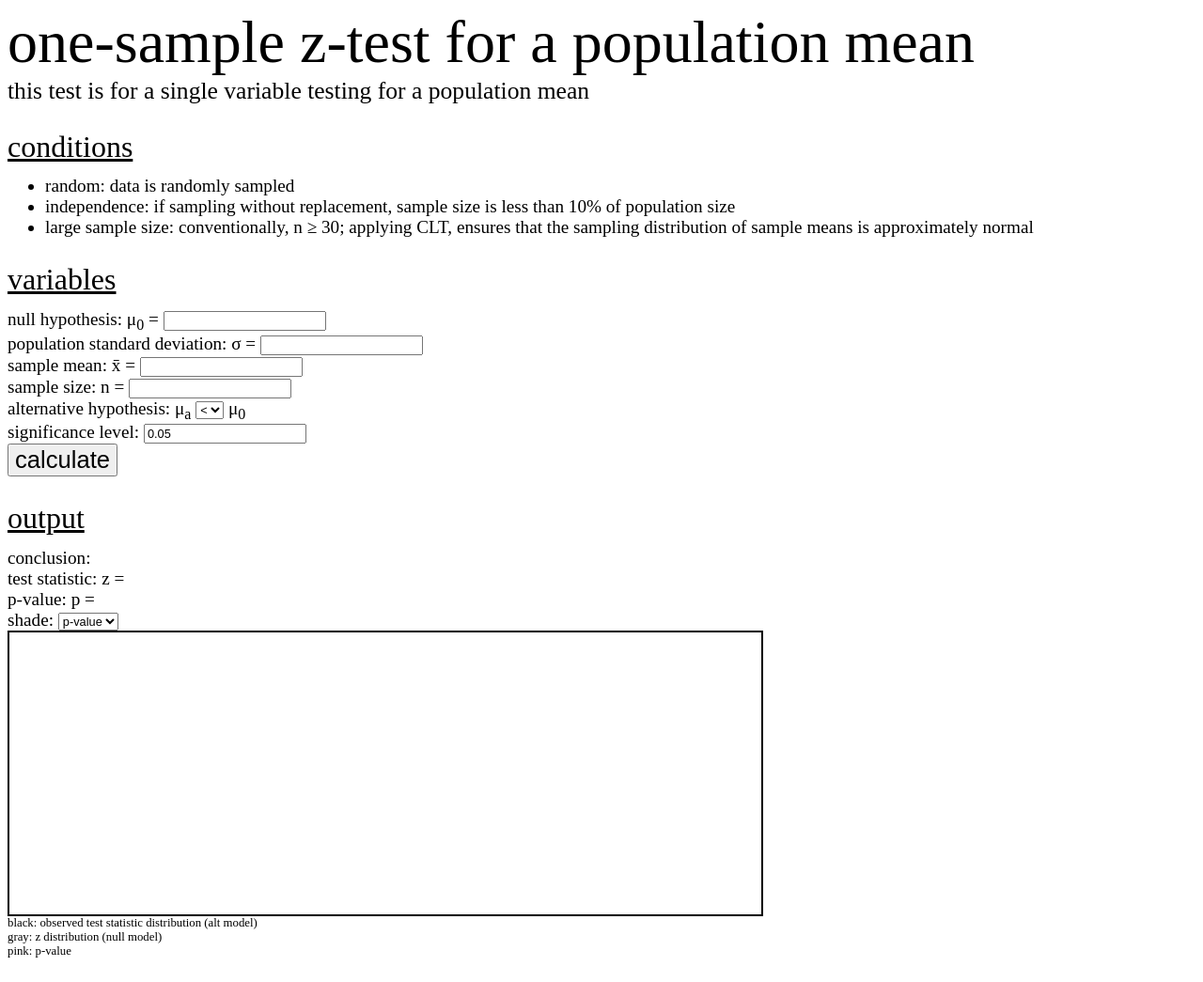
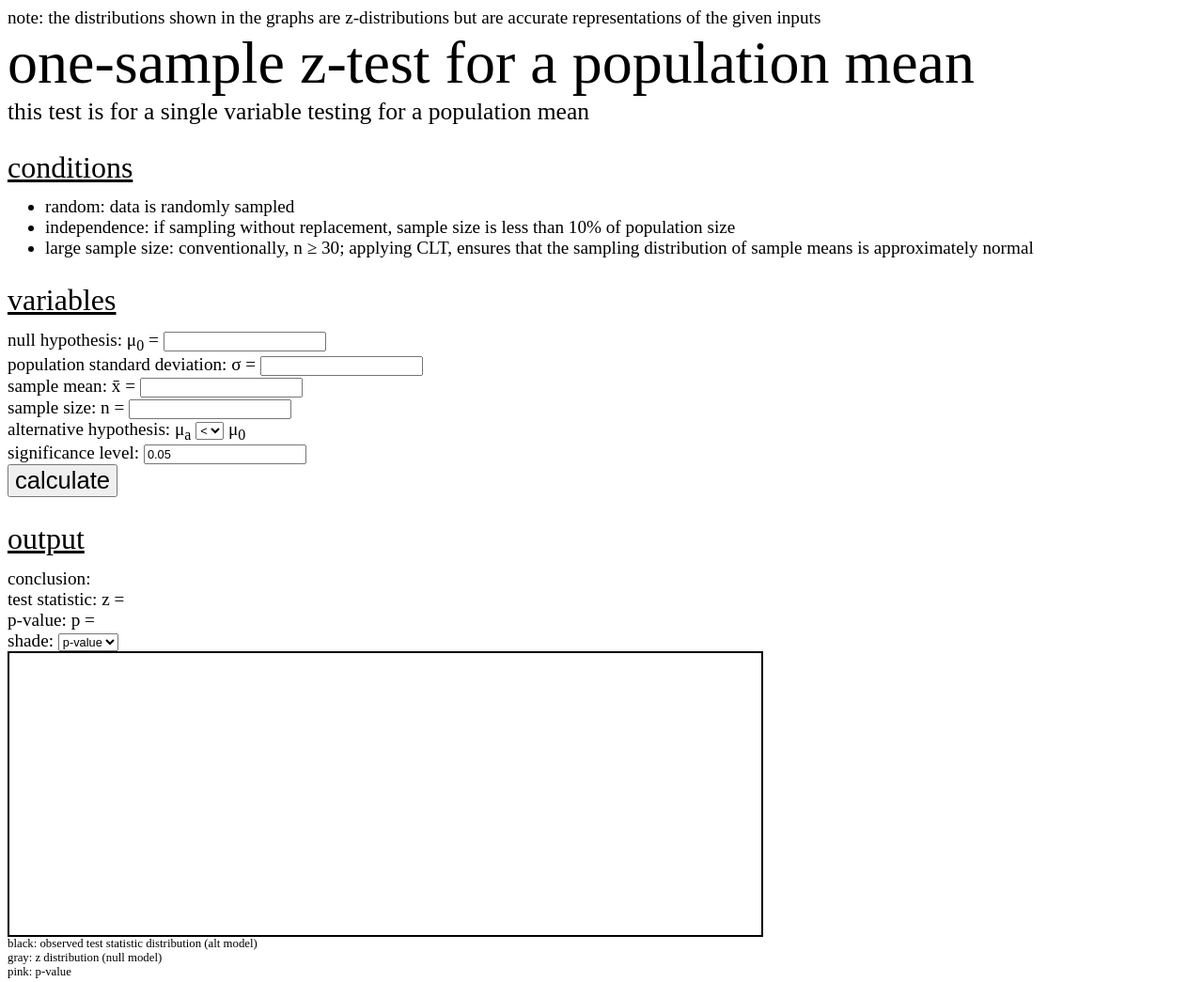
Before and after one commit to j-ackyao/stat-calc, a plain HTML site: page z-test.html in a window 1280 px wide. Shown: the top 1045 px of the page at 94% size. Drawn offline with nearby package versions, Linux system fonts and the light colour scheme.

Commit message:
added side note to the graphs

```diff
--- a/z-test.html
+++ b/z-test.html
@@ -31,6 +31,7 @@
 
 <html>
 <body>
+    <a>note: the distributions shown in the graphs are z-distributions but are accurate representations of the given inputs</a>
     <header class="test_name">one-sample z-test for a population mean</header>
     <div class="desc">this test is for a single variable testing for a population mean</div>
     <header class="section">conditions</header>
```
